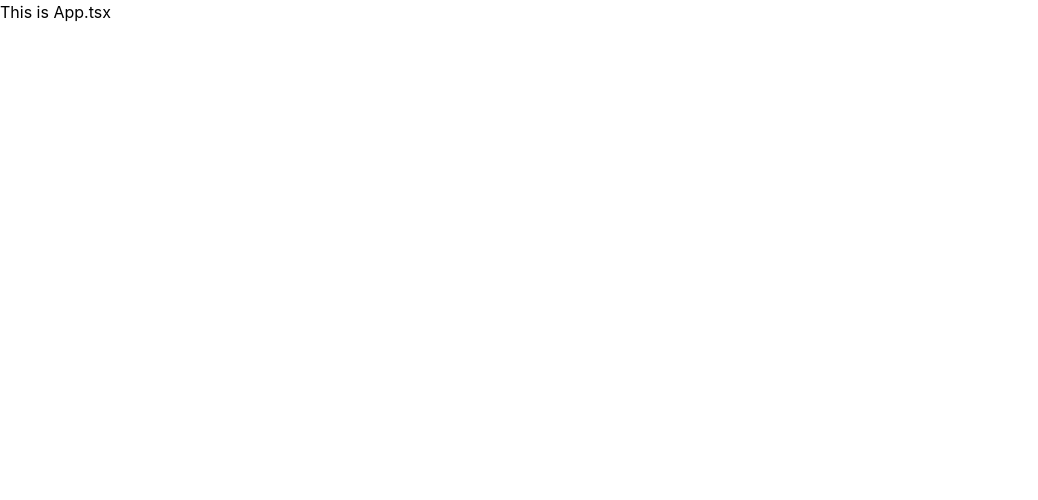
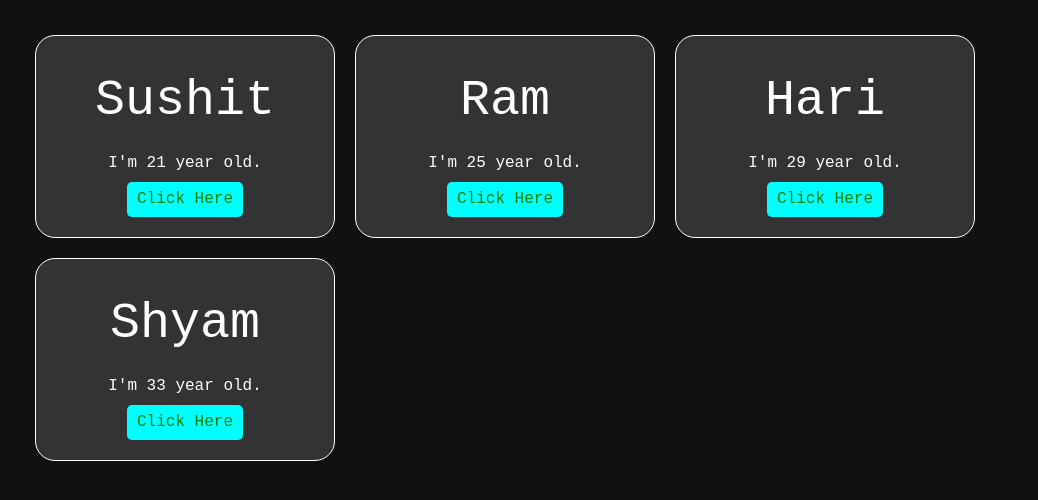
Before and after one commit to Shus13/react-campus-project, a React (Vite) app: page / in a window 1280 px wide. Shown: the top 500 px of the page, without its empty margins (0-1038 px from the left). Built offline with nearby package versions, Linux system fonts and the light colour scheme.

Commit message:
Adding component and Props

```diff
--- a/src/App.tsx
+++ b/src/App.tsx
@@ -1,12 +1,14 @@
-
-
+import Card from "./components/Card";
 
 const App = () => {
   return (
-    <div>
-      This is App.tsx
+    <div className="parent">
+      <Card user="Sushit" age={21} />
+      <Card user="Ram" age={25} />
+      <Card user="Hari" age={29} />
+      <Card user="Shyam" age={33} />
     </div>
-  )
-}
+  );
+};
 
-export default App
+export default App;
--- /dev/null
+++ b/src/components/Card.tsx
@@ -0,0 +1,11 @@
+const Card = (props: any) => {
+  return (
+    <div className="card">
+      <h1>{props.user}</h1>
+      <p>I'm {props.age} year old.</p>
+      <button>Click Here</button>
+    </div>
+  );
+};
+
+export default Card;
--- a/src/index.css
+++ b/src/index.css
@@ -1 +1,44 @@
 @import "tailwindcss";
+
+* {
+  padding: 5px;
+  box-sizing: border-box;
+  font-family: "Courier New";
+  color: #fff;
+}
+
+body {
+  height: 100%;
+  width: 100%;
+  font-family: Arial, sans-serif;
+  line-height: 1.6;
+  background-color: #111;
+}
+
+.parent {
+  display: flex;
+  flex-wrap: wrap;
+  gap: 20px;
+  padding: 20px;
+}
+h1 {
+  font-size: 50px;
+  color: white;
+}
+
+.card {
+  width: 300px;
+  border: 1px solid white;
+  padding: 20px;
+  text-align: center;
+  border-radius: 20px;
+  background-color: #333;
+  color: aliceblue;
+}
+
+.card button {
+  padding: 5px 10px;
+  background-color: aqua;
+  color: green;
+  border-radius: 5px;
+}
```
